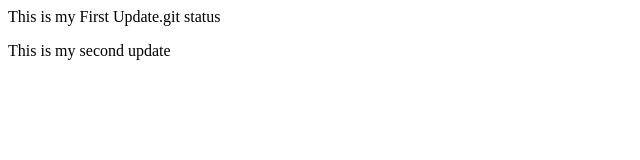
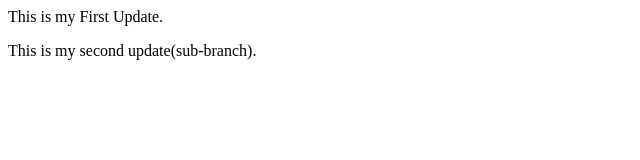
Before and after one commit to Ajay12Ajay/MySampleRepository, a plain HTML site: page index.html in a window 1280 px wide. Shown: the whole page, without its empty margins (0-640 px from the left). Drawn offline with Linux system fonts and the light colour scheme.

Commit message:
Sub-branch

```diff
--- a/index.html
+++ b/index.html
@@ -1,2 +1,2 @@
-<p>This is my First Update.git status</p>
-<p>This is my second update</p>
+<p>This is my First Update.</p>
+<p>This is my second update(sub-branch).</p>
```
